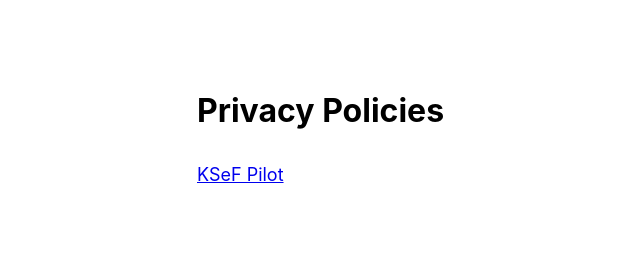
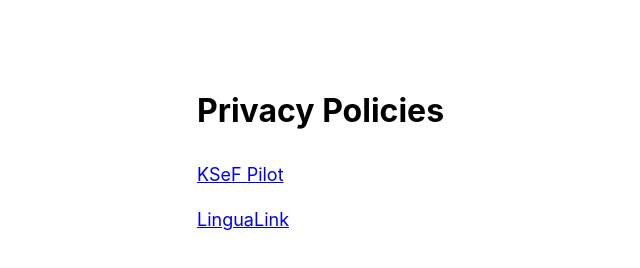
Before and after one commit to namchamvinhcuu/chplay-privacy-policies, a plain HTML site: page index.html in a window 1280 px wide. Shown: the whole page, without its empty margins (143-783 px from the left). Drawn offline with Linux system fonts and the light colour scheme.

Commit message:
Add LinguaLink to policy index

```diff
--- a/index.html
+++ b/index.html
@@ -12,5 +12,6 @@
 <body>
     <h1>Privacy Policies</h1>
     <a href="ksefpilot.html">KSeF Pilot</a>
+    <a href="lingualink.html">LinguaLink</a>
 </body>
 </html>
```
